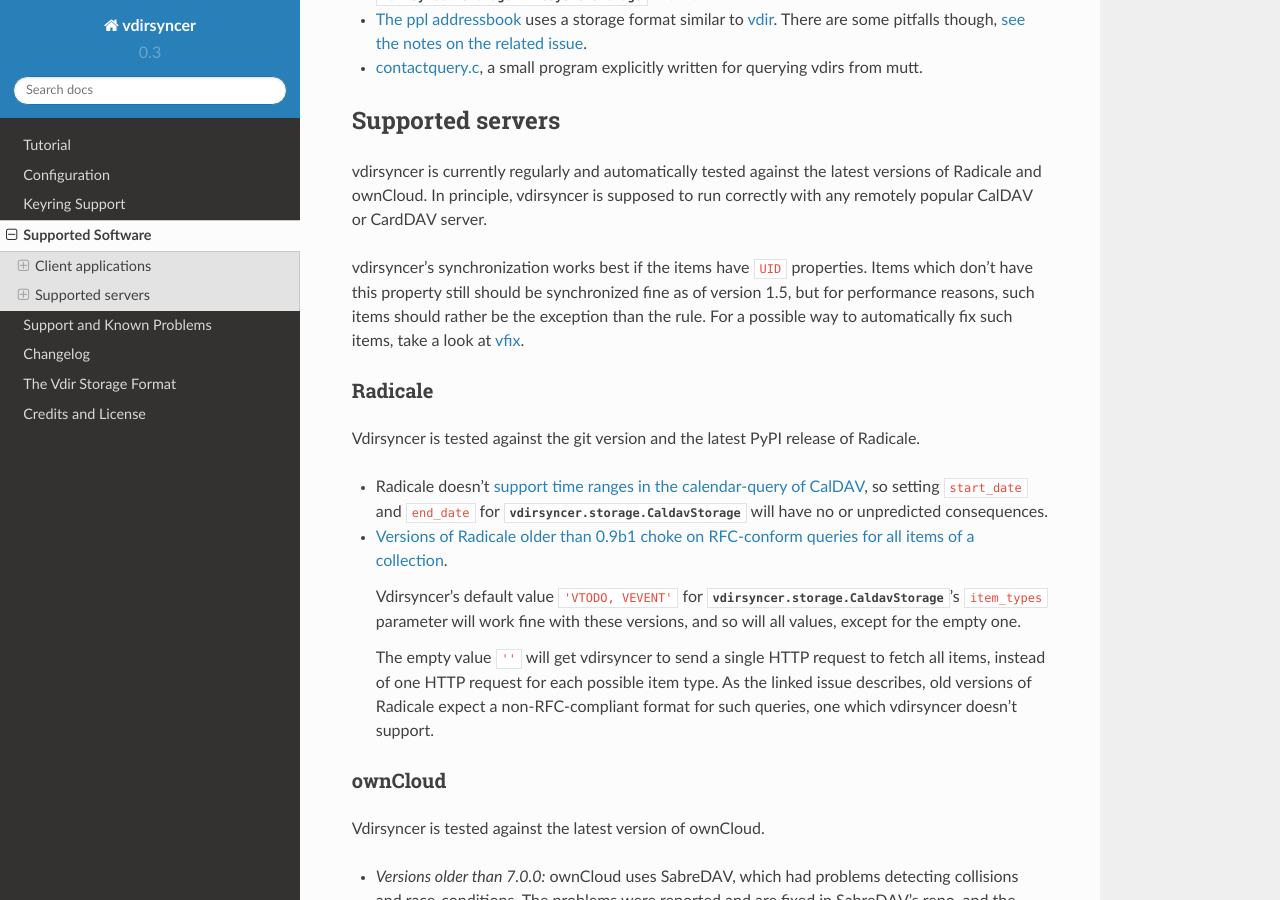
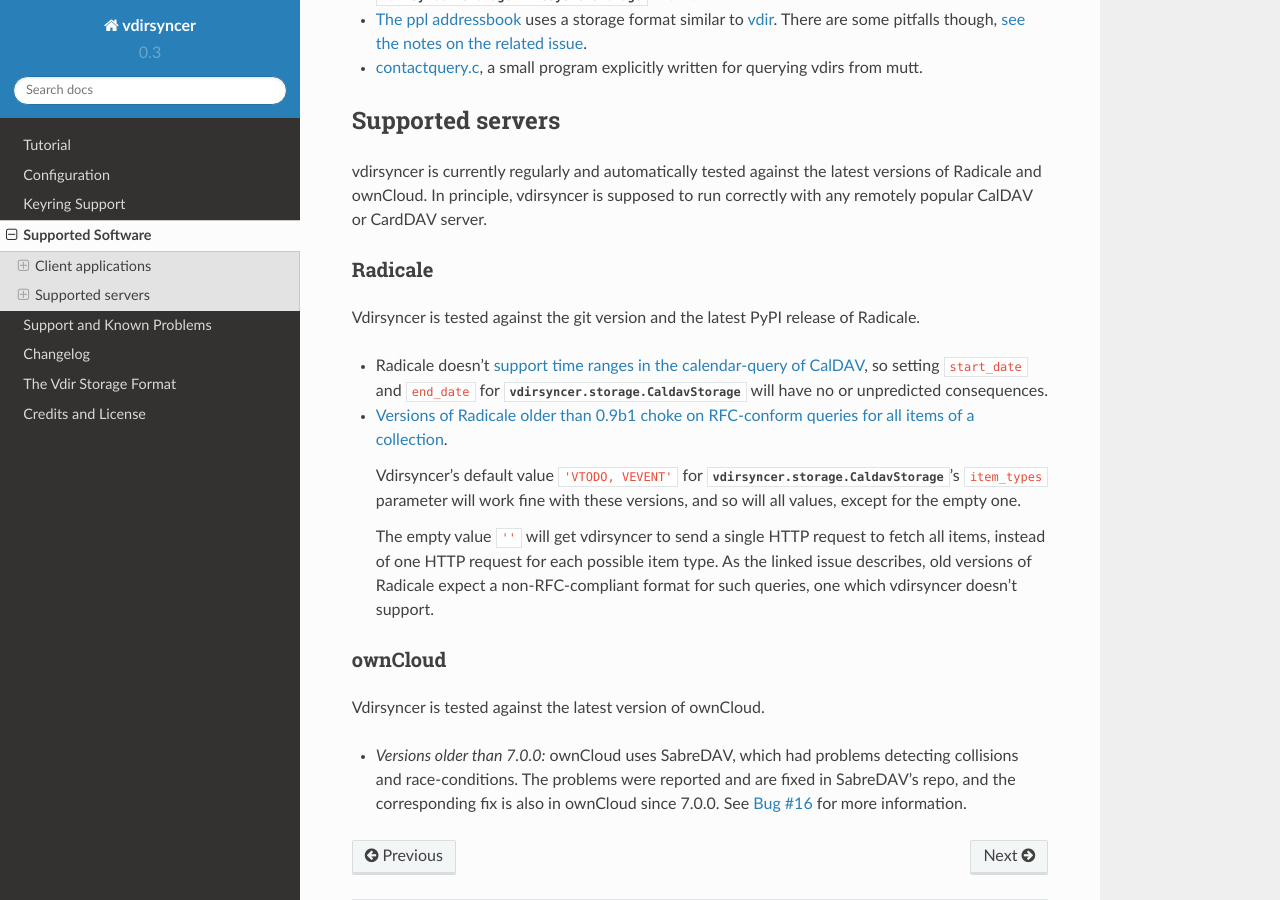
Before and after one commit to pimutils/vdirsyncer, a Sphinx documentation site: the page built from docs/supported.rst, in a window 1280 px wide and 900 px high, scrolled down 602 px. Built offline with Sphinx 7.4.7 and the Read the Docs theme 2.0.0, drawn with Linux system fonts in a browser that asks for light colours.

Commit message:
Remove FUD

```diff
--- a/docs/supported.rst
+++ b/docs/supported.rst
@@ -44,12 +44,6 @@
 versions of Radicale and ownCloud. In principle, vdirsyncer is supposed to run
 correctly with any remotely popular CalDAV or CardDAV server.
 
-vdirsyncer's synchronization works best if the items have ``UID`` properties.
-Items which don't have this property still should be synchronized fine as of
-version 1.5, but for performance reasons, such items should rather be the
-exception than the rule. For a possible way to automatically fix such items,
-take a look at `vfix <https://github.com/geier/vfix>`_.
-
 Radicale
 --------
 
```
